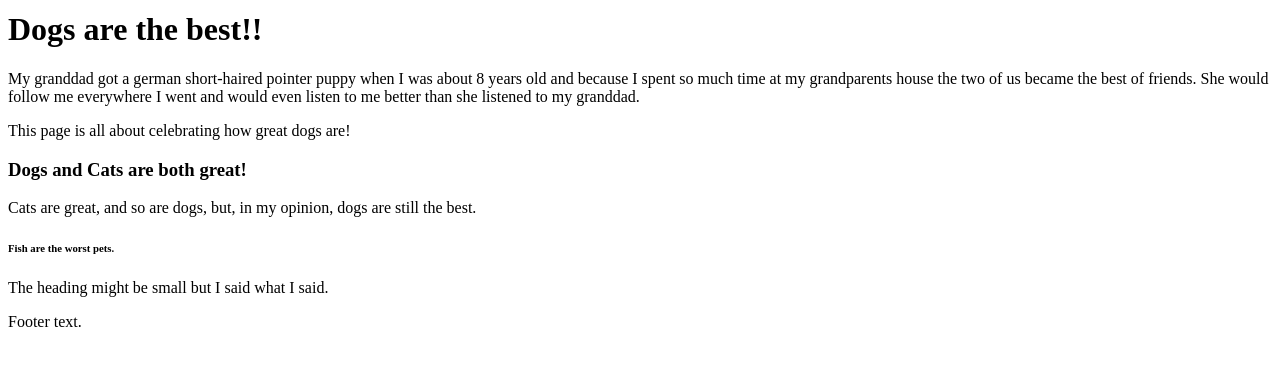
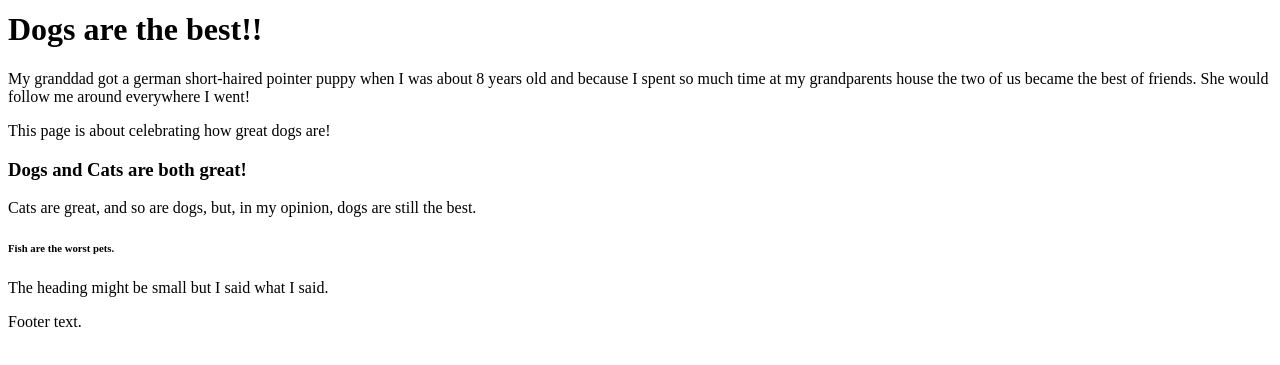
Before and after one commit to huntersoto/HTML-AND-CSS-PROJECTS, a plain HTML site: page HTML documents/Assignment.html in a window 1280 px wide. Shown: the part 405-770 px from the top of the page. Drawn offline with Linux system fonts and the light colour scheme.

Commit message:
Moved files to HTML documents folder
Moved files to HTML documents folder

```diff
--- a/Assignment.html
+++ b/HTML documents/Assignment.html
@@ -15,7 +15,7 @@
 	<body>
 		<main>
 			<iframe width="560" height="315"
-				src="https://www.youtube.com/embed/wHieon7IPCE?si=oYYlPx5WzLgJ32q_"
+				src="https://www.youtube.com/embed/wHieon7IPCE"
 				title="YouTube video player"
 				frameborder="0"
 				allow="accelerometer; autoplay; clipboard-write; encrypted-media; gyroscope; picture-in-picture; web-share"
@@ -34,8 +34,8 @@
 			<a href="Dog.html">Dog Image</a>
 			<a href="https://images.dog.ceo/breeds/redbone/n02090379_3131.jpg">Another Dog Image</a>
 			<h1>Dogs are the best!!</h1>
-				<p>My granddad got a german short-haired pointer puppy when I was about 8 years old and because I spent so much time at my grandparents house the two of us became the best of friends. She would follow me everywhere I went and would even listen to me better than she listened to my granddad.</p>
-				<p>This page is all about celebrating how great dogs are!</p>
+				<p>My granddad got a german short-haired pointer puppy when I was about 8 years old and because I spent so much time at my grandparents house the two of us became the best of friends. She would follow me around everywhere I went!</p>
+				<p>This page is about celebrating how great dogs are!</p>
 			<h3>Dogs and Cats are both great!</h3>
 				<p>Cats are great, and so are dogs, but, in my opinion, dogs are still the best.</p>
 			<h6>Fish are the worst pets.</h6>
```
Also changed, not shown: HTML documents/Dog.html (renamed from Dog.html), HTML documents/Dog_Video.html (renamed from Dog_Video.html), HTML documents/LabPit.jpg (renamed from LabPit.jpg), HTML documents/hello_world.html (renamed from hello_world.html), 2 other files.
